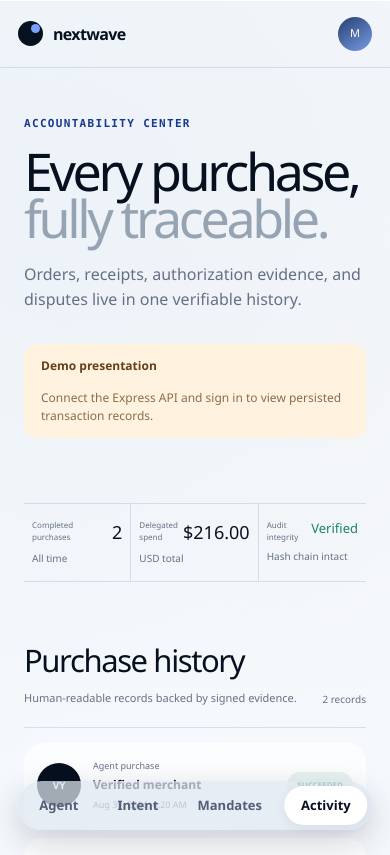
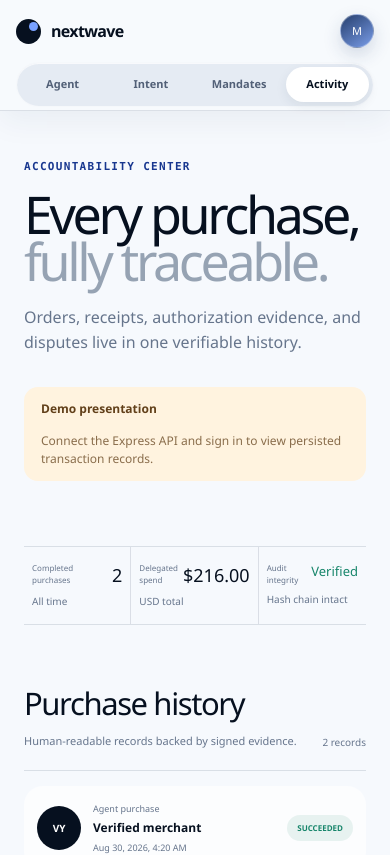
Before and after one commit to dlfno/nextwave, an Angular app in the folder front/: page /activity in a window 390 px wide. Shown: the top 855 px of the page. Built offline with nearby package versions, Linux system fonts and the light colour scheme; no server answers.

Commit message:
feat(ui): refine responsive application shell

```diff
--- a/front/src/app/shared/app-nav.ts
+++ b/front/src/app/shared/app-nav.ts
@@ -19,14 +19,49 @@ import { ApiClient, User } from '../core/api-client';
     </header>
   `,
   styles: [`
-    .nav { height: 76px; display: grid; grid-template-columns: 1fr auto 1fr; align-items: center; padding: 0 32px; border-bottom: 1px solid var(--line); }
-    nav { display: flex; gap: 5px; padding: 5px; border-radius: 999px; background: rgba(224,231,240,.72); }
-    nav a, nav button { border: 0; border-radius: 999px; padding: 10px 17px; color: #526077; background: transparent; text-decoration: none; font-size: 13px; font-weight: 650; }
+    .nav {
+      position: relative;
+      z-index: 30;
+      display: grid;
+      grid-template-columns: 1fr auto 1fr;
+      align-items: center;
+      height: 76px;
+      padding: 0 32px;
+      border-bottom: 1px solid var(--line);
+      background: rgba(247, 250, 253, .72);
+      backdrop-filter: blur(22px) saturate(130%);
+    }
+    nav { display: flex; gap: 5px; padding: 5px; border: 1px solid rgba(255,255,255,.62); border-radius: 999px; background: rgba(224,231,240,.72); box-shadow: inset 0 1px 0 rgba(255,255,255,.72); }
+    nav a { position: relative; border-radius: 999px; padding: 10px 17px; color: #526077; text-decoration: none; font-size: 13px; font-weight: 650; transition: color 180ms ease, background 180ms ease, transform 180ms ease; }
+    nav a:hover { color: var(--ink); transform: translateY(-1px); }
     nav a.active { color: var(--ink); background: white; box-shadow: 0 4px 12px rgba(29,49,80,.08); }
-    nav button:disabled { opacity: .48; cursor: default; }
-    .account { justify-self: end; display: flex; align-items: center; gap: 9px; text-decoration: none; font-size: 13px; }
-    .account span { display: grid; place-items: center; width: 34px; height: 34px; color: white; border-radius: 50%; background: linear-gradient(145deg, #263f6e, #799ce7); font-size: 11px; }
-    @media (max-width: 800px) { .nav { grid-template-columns: 1fr auto; height: 68px; padding: 0 18px; } nav { position: fixed; z-index: 20; left: 50%; bottom: 14px; transform: translateX(-50%); box-shadow: 0 12px 36px rgba(7,16,31,.18); } nav button { display: none; } .account b { display: none; } }
+    .account { justify-self: end; display: flex; align-items: center; gap: 9px; border-radius: 999px; text-decoration: none; font-size: 13px; }
+    .account span { display: grid; place-items: center; width: 34px; height: 34px; color: white; border: 1px solid rgba(255,255,255,.35); border-radius: 50%; background: linear-gradient(145deg, #263f6e, #799ce7); font-size: 11px; box-shadow: 0 7px 18px rgba(36,63,111,.18); }
+    @media (max-width: 800px) {
+      .nav {
+        position: sticky;
+        top: 0;
+        grid-template-columns: 1fr auto;
+        grid-template-rows: 62px 48px;
+        height: 111px;
+        padding: max(env(safe-area-inset-top), 0px) 16px 0;
+        background: rgba(247,250,253,.92);
+        box-shadow: 0 10px 30px rgba(22,46,79,.06);
+      }
+      nav {
+        grid-column: 1 / -1;
+        grid-row: 2;
+        align-self: start;
+        display: grid;
+        grid-template-columns: repeat(4, 1fr);
+        width: 100%;
+        padding: 4px;
+      }
+      .brand { grid-column: 1; grid-row: 1; }
+      .account { grid-column: 2; grid-row: 1; }
+      nav a { min-width: 0; padding: 9px 5px; text-align: center; font-size: 11px; }
+      .account b { display: none; }
+    }
   `],
 })
 export class AppNav implements OnInit {
--- a/front/src/styles.css
+++ b/front/src/styles.css
@@ -1,9 +1,11 @@
 @import "tailwindcss";
 
 :root {
-  --ink: #07101f; --ink-soft: #17243a; --cloud: #f4f7fb; --paper: #fcfdff;
-  --muted: #667085; --line: rgba(15, 36, 66, 0.12); --blue: #315cf4;
-  --blue-deep: #18378f; --mint: #16856a; --amber: #b96c14; --danger: #c7463d;
+  --ink: #06101f; --ink-soft: #17243a; --cloud: #f1f6fb; --paper: #fcfdff;
+  --muted: #66758c; --line: rgba(15, 36, 66, 0.12); --line-strong: rgba(15, 36, 66, 0.2);
+  --blue: #315cf4; --blue-deep: #18378f; --mint: #16856a; --amber: #b96c14; --danger: #c7463d;
+  --surface: rgba(252, 253, 255, 0.76); --surface-strong: rgba(252, 253, 255, 0.94);
+  --shadow-soft: 0 22px 65px rgba(20, 43, 75, 0.1); --shadow-float: 0 28px 90px rgba(15, 38, 72, 0.2);
   --font-display: "Avenir Next", "Segoe UI", sans-serif;
   --font-mono: "SFMono-Regular", Consolas, monospace;
   color-scheme: light; font-family: var(--font-display); color: var(--ink); background: #dbe4ef;
@@ -13,9 +15,12 @@
 html, body { min-height: 100%; margin: 0; }
 body {
   min-width: 320px;
-  background: radial-gradient(circle at 12% 12%, rgba(104,145,196,.5), transparent 32%),
-    radial-gradient(circle at 82% 20%, rgba(221,157,111,.28), transparent 27%),
-    linear-gradient(145deg, #c6d3e2, #eef2f6 46%, #c8d5e1);
+  background:
+    radial-gradient(circle at 10% 8%, rgba(87, 137, 197, 0.55), transparent 31%),
+    radial-gradient(circle at 86% 18%, rgba(220, 154, 110, 0.3), transparent 28%),
+    radial-gradient(circle at 52% 105%, rgba(83, 114, 160, 0.26), transparent 34%),
+    linear-gradient(145deg, #bbcbdc, #edf2f7 47%, #c5d2df);
+  background-attachment: fixed;
 }
 button, input, textarea { font: inherit; }
 button, a { -webkit-tap-highlight-color: transparent; }
@@ -24,8 +29,10 @@ a { color: inherit; }
 :focus-visible { outline: 3px solid rgba(49,92,244,.32); outline-offset: 3px; }
 .page-shell {
   width: min(1500px, calc(100% - 40px)); min-height: calc(100dvh - 40px); margin: 20px auto;
-  overflow: hidden; border: 1px solid rgba(255,255,255,.72); border-radius: 36px;
-  background: rgba(247,250,253,.9); box-shadow: inset 0 1px 0 white, 0 28px 90px rgba(24,55,94,.18);
+  overflow: clip; border: 1px solid rgba(255,255,255,.82); border-radius: 36px;
+  background: rgba(247,250,253,.9);
+  box-shadow: inset 0 1px 0 white, inset 0 0 0 9px rgba(255,255,255,.08), var(--shadow-float);
+  backdrop-filter: blur(28px) saturate(115%);
 }
 .brand { display: inline-flex; align-items: center; gap: 10px; font-weight: 720; letter-spacing: -.04em; text-decoration: none; }
 .brand-mark { position: relative; width: 25px; height: 25px; border-radius: 50%; background: var(--ink); }
@@ -38,9 +45,9 @@ a { color: inherit; }
 }
 .primary-button { color: white; background: var(--ink); box-shadow: 0 10px 28px rgba(7,16,31,.18); }
 .secondary-button { color: var(--ink); background: rgba(255,255,255,.65); border: 1px solid var(--line); }
-.primary-button:hover, .secondary-button:hover { transform: translateY(-2px); }
+.primary-button:hover, .secondary-button:hover { transform: translateY(-2px); box-shadow: 0 14px 34px rgba(7,16,31,.2); }
 .primary-button:active, .secondary-button:active { transform: scale(.98); }
-.primary-button:disabled { opacity: .55; cursor: wait; transform: none; }
+.primary-button:disabled, .secondary-button:disabled { opacity: .55; cursor: not-allowed; transform: none; box-shadow: none; }
 .field { display: grid; gap: 8px; }
 .field label { font-size: 13px; font-weight: 700; }
 .field input, .field textarea {
@@ -50,5 +57,9 @@ a { color: inherit; }
 }
 .field input:focus, .field textarea:focus { border-color: rgba(49,92,244,.7); box-shadow: 0 0 0 4px rgba(49,92,244,.1); }
 .field-error { color: var(--danger); font-size: 13px; }
-@media (max-width: 767px) { .page-shell { width: 100%; min-height: 100dvh; margin: 0; border: 0; border-radius: 0; } }
+@media (max-width: 767px) {
+  body { background: var(--cloud); }
+  .page-shell { width: 100%; min-height: 100dvh; margin: 0; border: 0; border-radius: 0; box-shadow: none; backdrop-filter: none; }
+  .primary-button, .secondary-button { min-height: 50px; }
+}
 @media (prefers-reduced-motion: reduce) { *, *::before, *::after { animation-duration: .01ms !important; animation-iteration-count: 1 !important; transition-duration: .01ms !important; } }
```
